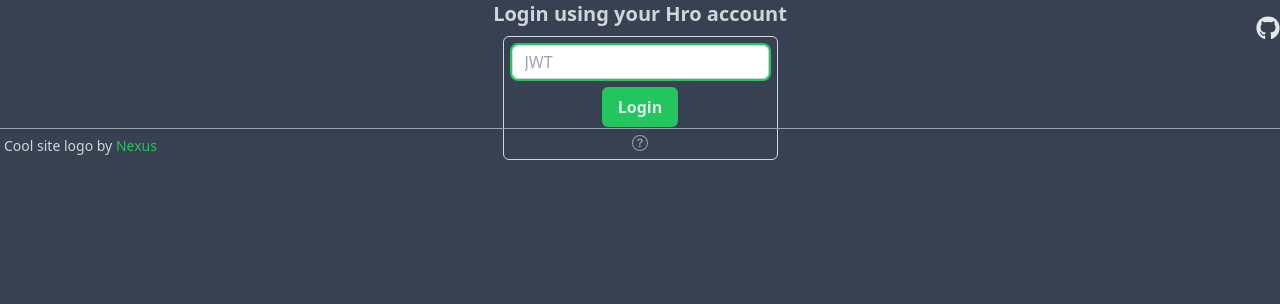
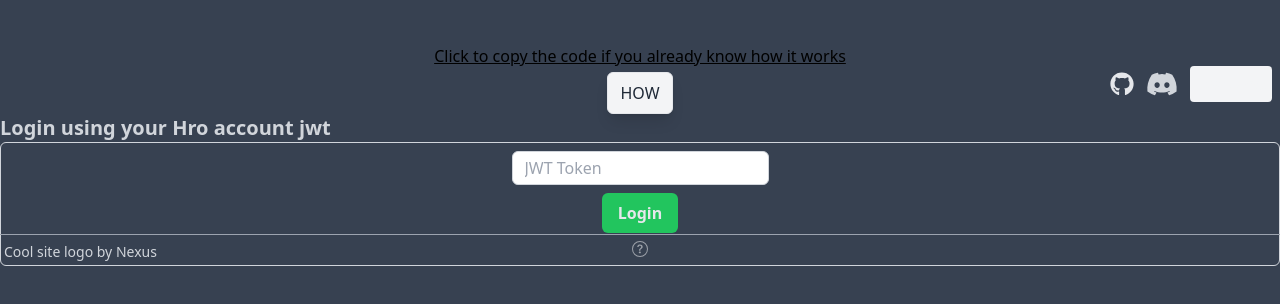
Before and after one commit to vipgio/hro-vip, a Next.js app: page /login in a window 1280 px wide. Shown: the top 304 px of the page. Built offline with nearby package versions, Linux system fonts and the light colour scheme; what axios-rate-limit would draw is missing.

Commit message:
new login, direct owned2

```diff
--- /dev/null
+++ b/components/TokenTutorial.js
@@ -0,0 +1,84 @@
+import { Fragment } from "react";
+import { Dialog, Transition } from "@headlessui/react";
+import { toast } from "react-toastify";
+import ImageWrapper from "HOC/ImageWrapper";
+
+const TokenTutorial = ({ showModal, setShowModal }) => {
+	const handleCopyClick = async () => {
+		try {
+			await navigator.clipboard.writeText(
+				`const info = {jwt: localStorage.getItem("new:jwt:token"), expires: localStorage.getItem("new:jwt:expires")};console.log(info);`
+			);
+			toast.success(`Code copied!`, {
+				toastId: "copy",
+				autoClose: 2000,
+				hideProgressBar: false,
+			});
+		} catch (err) {
+			console.log(err);
+			toast.error(`Failed to copy the code :(`, { toastId: "failed" });
+			toast.error(err.response.data.error, {
+				toastId: err.response.data.errorCode,
+			});
+		}
+	};
+	return (
+		<Transition
+			show={showModal}
+			enter='transition-opacity duration-75'
+			enterFrom='opacity-0'
+			enterTo='opacity-100'
+			leave='transition-opacity duration-150'
+			leaveFrom='opacity-100'
+			leaveTo='opacity-0'
+			as={Fragment}
+		>
+			<Dialog open={showModal} onClose={() => setShowModal(false)}>
+				<div className='fixed inset-0 bg-black/80' aria-hidden='true' />
+
+				{/* Full-screen container to center the panel */}
+				<div className='fixed inset-0 flex w-screen items-center justify-center p-4'>
+					{/* The actual dialog panel  */}
+					<Dialog.Panel className='mx-3 rounded bg-white p-3'>
+						<div className='inline-flex w-full flex-col md:flex-row'>
+							<ol className='list-inside list-decimal md:w-1/2'>
+								<li>Login to your Kolex account from the official website</li>
+								<li>Open Developer Console (usually F12) and navigate to the Console tab.</li>
+								<li>
+									Paste{" "}
+									<span className='cursor-pointer underline' onClick={handleCopyClick}>
+										this
+									</span>{" "}
+									code in the console and hit enter.
+								</li>
+								<p>
+									(If you see the warning about pasting codes into console, type &quot;allow pasting&quot; and
+									try again.)
+								</p>
+								<li>Right click on the output and hit &quot;Copy object&quot;.</li>
+								<li>Paste the text in the field below.</li>
+							</ol>
+							<div className='relative md:w-1/2'>
+								<ImageWrapper
+									src={"https://i.imgur.com/6y8Mf4I.png"}
+									fill
+									alt={"Example"}
+									width={500}
+									height={500}
+								/>
+							</div>
+						</div>
+						<p className='mt-4'>
+							<span className='font-bold text-red-400 underline'>NEVER</span> paste anything in the console if
+							you don&apos;t know or trust the person sending you the code or what the code does.
+						</p>
+						<p className='mt-2 text-sm'>
+							It&apos;s not possible to use a phone to use the site until Kolex fixes it.
+						</p>
+					</Dialog.Panel>
+				</div>
+			</Dialog>
+		</Transition>
+	);
+};
+export default TokenTutorial;
--- /dev/null
+++ b/components/login/JWT.js
@@ -0,0 +1,41 @@
+import LoadingSpin from "../LoadingSpin";
+import Tooltip from "../Tooltip";
+
+const JWTLogin = ({ jwt, setJwt, loading, onSubmit }) => {
+	return (
+		<>
+			<span className='pb-2 text-xl font-semibold text-gray-700 dark:text-gray-300'>
+				Login using your Hro account jwt
+			</span>
+			<form
+				className='flex flex-col items-center space-y-2 rounded-md border border-gray-700 p-2 dark:border-gray-300'
+				onSubmit={onSubmit}
+			>
+				<input
+					type='text'
+					name='jwt'
+					placeholder='JWT Token'
+					value={jwt}
+					required={true}
+					onChange={(e) => setJwt(e.target.value)}
+					autoComplete='off'
+					disabled={loading}
+					className={`input-field ${loading ? "cursor-not-allowed opacity-50" : ""}`}
+				/>
+
+				<button type='submit' disabled={loading} className='submit-button'>
+					{loading ? <LoadingSpin /> : "Login"}
+				</button>
+				<div className='pr-2 text-gray-700 dark:text-gray-300'>
+					<Tooltip
+						text={
+							"Your token is never stored or sent to anywhere other than Hro. If you have any questions you can check the source code or contact me on discord."
+						}
+						direction='right'
+					/>
+				</div>
+			</form>
+		</>
+	);
+};
+export default JWTLogin;
--- a/pages/login.js
+++ b/pages/login.js
@@ -1,16 +1,41 @@
 import { useContext, useState } from "react";
-import ReCAPTCHA from "react-google-recaptcha";
 import axios from "axios";
 import { ToastContainer, toast } from "react-toastify";
-import { FaGithub } from "react-icons/fa";
+import { FaGithub, FaDiscord } from "react-icons/fa";
 import { UserContext } from "context/UserContext";
-import Tooltip from "@/components/Tooltip";
 import "react-toastify/dist/ReactToastify.css";
-import LoadingSpin from "@/components/LoadingSpin";
+import JWT from "@/components/login/JWT";
+import TokenTutorial from "@/components/TokenTutorial";
+import Link from "next/link";
 
 const Login = () => {
-	const { setUser, loading, setLoading } = useContext(UserContext);
-	const [jwt, setJWT] = useState("");
+	const { setUser } = useContext(UserContext);
+	const [loading, setLoading] = useState(false);
+	// const [email, setEmail] = useState("");
+	// const [password, setPassword] = useState("");
+	// const [code, setCode] = useState("");
+	const [jwt, setJwt] = useState("");
+	const [codeEnabled, setCodeEnabled] = useState(false);
+	const [showTutorial, setShowTutorial] = useState(false);
+
+	const handleCopyClick = async () => {
+		try {
+			await navigator.clipboard.writeText(
+				`const info = {jwt: localStorage.getItem("new:jwt:token"), expires: localStorage.getItem("new:jwt:expires")};console.log(info);`
+			);
+			toast.success(`Code copied!`, {
+				toastId: "copy",
+				autoClose: 2000,
+				hideProgressBar: false,
+			});
+		} catch (err) {
+			console.log(err);
+			toast.error(`Failed to copy the code :(`, { toastId: "failed" });
+			toast.error(err.response.data.error, {
+				toastId: err.response.data.errorCode,
+			});
+		}
+	};
 
 	const onSubmit = async (e) => {
 		e.preventDefault();
@@ -18,16 +43,17 @@ const Login = () => {
 		try {
 			const { data } = await axios.get("/api/info", {
 				headers: {
-					jwt: jwt,
+					jwt: JSON.parse(jwt).jwt,
 				},
 			});
+			console.log(data);
 			setUser({
 				user: {
 					...data.data,
 				},
-				jwt: jwt,
+				expires: JSON.parse(jwt).expires,
+				jwt: JSON.parse(jwt).jwt,
 				info: { allowed: ["history"] },
-				expires: Date.now() / 1000 + 5400,
 			});
 			setLoading(false);
 		} catch (err) {
@@ -51,49 +77,53 @@ const Login = () => {
 				draggable
 				pauseOnHover
 			/>
-			{/* <div className='flex w-full'> */}
-			<div className='absolute right-0 top-4' title='Source Code'>
-				<a
-					href='https://github.com/vipgio/hro-vip'
-					target='_blank'
-					rel='noopener noreferrer'
+			<div className='text-primary-500 mt-16 flex h-1/4 w-full flex-col items-center justify-center lg:mt-11'>
+				<p className='text-center'>
+					<span className='block cursor-pointer underline' onClick={handleCopyClick}>
+						Click to copy the code if you already know how it works
+					</span>{" "}
+				</p>
+				<button className='simple-button mt-1' onClick={() => setShowTutorial(true)}>
+					HOW
+				</button>
+			</div>
+
+			<div
+				className='absolute right-0 top-4 flex h-12 items-center justify-center rounded-b-md font-semibold text-gray-700 transition-colors dark:text-gray-300'
+				title='Source Code'
 			>
+				<a href='https://github.com/vipgio/kolex-vip' target='_blank' rel='noopener noreferrer'>
 					<FaGithub className='h-6 w-6 text-gray-700 hover:text-gray-600 dark:text-gray-200 dark:hover:text-gray-300 dark:active:text-gray-400' />
 				</a>
+				<a
+					href='https://discordapp.com/users/473436055958192128'
+					target='_blank'
+					rel='noreferrer'
+					title='Contact me on Discord'
+					// className='rounded-full focus:outline-primary-500 focus-visible:outline-offset-4 focus-visible:outline-primary-500'
+					className='my-outline mx-3 h-8 w-8 rounded-full focus-visible:ring-inset'
+				>
+					<FaDiscord className='h-full w-full hover:text-gray-600 dark:hover:text-gray-200' />
+				</a>
+				<Link href='/features'>
+					<a className='my-outline text-primary-500 dark:bg-primary-500 dark:hover:bg-primary-600 dark:active:bg-primary-700 mr-2 rounded bg-gray-100  p-1.5 transition-colors hover:bg-gray-200 focus-visible:ring-offset-1 active:bg-gray-300 dark:text-gray-100'>
+						Features
+					</a>
+				</Link>
 			</div>
-			<div className='flex h-full w-full flex-col items-center justify-center'>
-				<span className='pb-2 text-xl font-semibold text-gray-700 dark:text-gray-300'>
-					Login using your Hro account
-				</span>
-				{/* <ReCAPTCHA sitekey={"0da71416-b1e2-480c-a16a-405a41e787a1"} /> */}
-				<form
-					className='flex flex-col items-center space-y-2 rounded-md border border-gray-700 p-2 dark:border-gray-300'
+			<div>
+				<TokenTutorial showModal={showTutorial} setShowModal={setShowTutorial} />
+			</div>
+
+			<JWT
+				jwt={jwt}
+				loading={loading}
+				setJwt={setJwt}
+				toast={toast}
+				setLoading={setLoading}
+				setUser={setUser}
 				onSubmit={onSubmit}
-				>
-					<input
-						type='text'
-						name='jwt'
-						autoComplete='off'
-						placeholder='JWT'
-						value={jwt}
-						onChange={(e) => setJWT(e.target.value)}
-						disabled={loading}
-						className={`input-field ${loading ? "cursor-not-allowed opacity-50" : ""}`}
-						autoFocus
 			/>
-
-					<button type='submit' disabled={loading} className='submit-button'>
-						{loading ? <LoadingSpin /> : "Login"}
-					</button>
-					<div className='pr-2 text-gray-700 dark:text-gray-300'>
-						<Tooltip
-							text={
-								"Your password is never stored or sent to anywhere other than hro. If you have any questions you can check the source code or contact me on discord vipgio#4884"
-							}
-							direction='right'
-						/>
-					</div>
-				</form>
 			<div className='absolute bottom-0 h-8 w-full border-t border-gray-600 p-1 dark:border-gray-400'>
 				<span className='text-sm text-gray-700 dark:text-gray-300'>
 					Cool site logo by{" "}
@@ -101,13 +131,12 @@ const Login = () => {
 						href='https://discordapp.com/users/341825527104929792'
 						target='_blank'
 						rel='noreferrer'
-							className='text-main-500 hover:underline'
+						className='text-primary-500 hover:underline'
 					>
 						Nexus
 					</a>
 				</span>
 			</div>
-			</div>
 		</>
 	);
 };
```
Also changed, not shown: components/Search/CardGallery.js (+40 -64 lines). Lines whose indentation alone changed are shown as unchanged.
